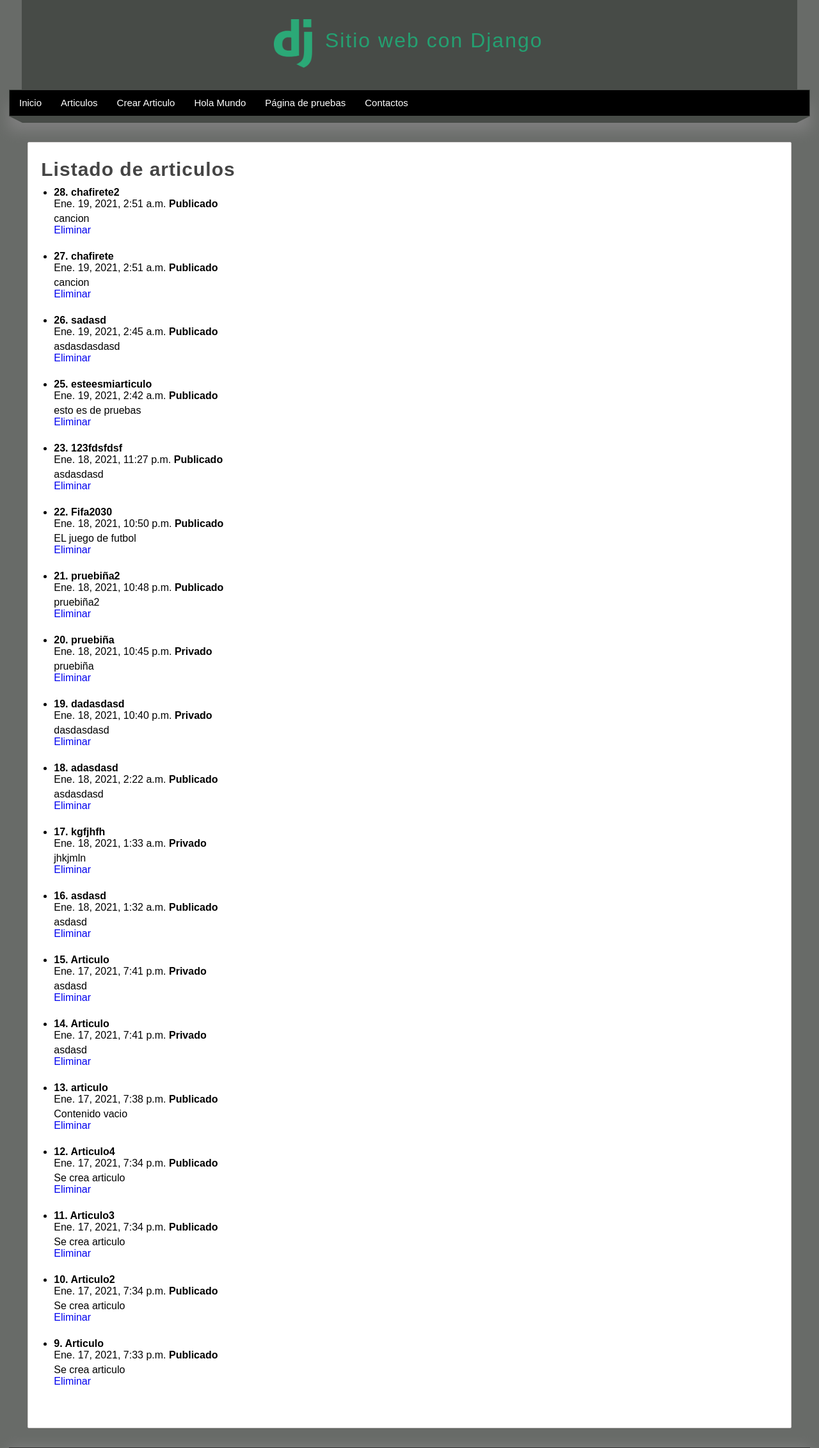
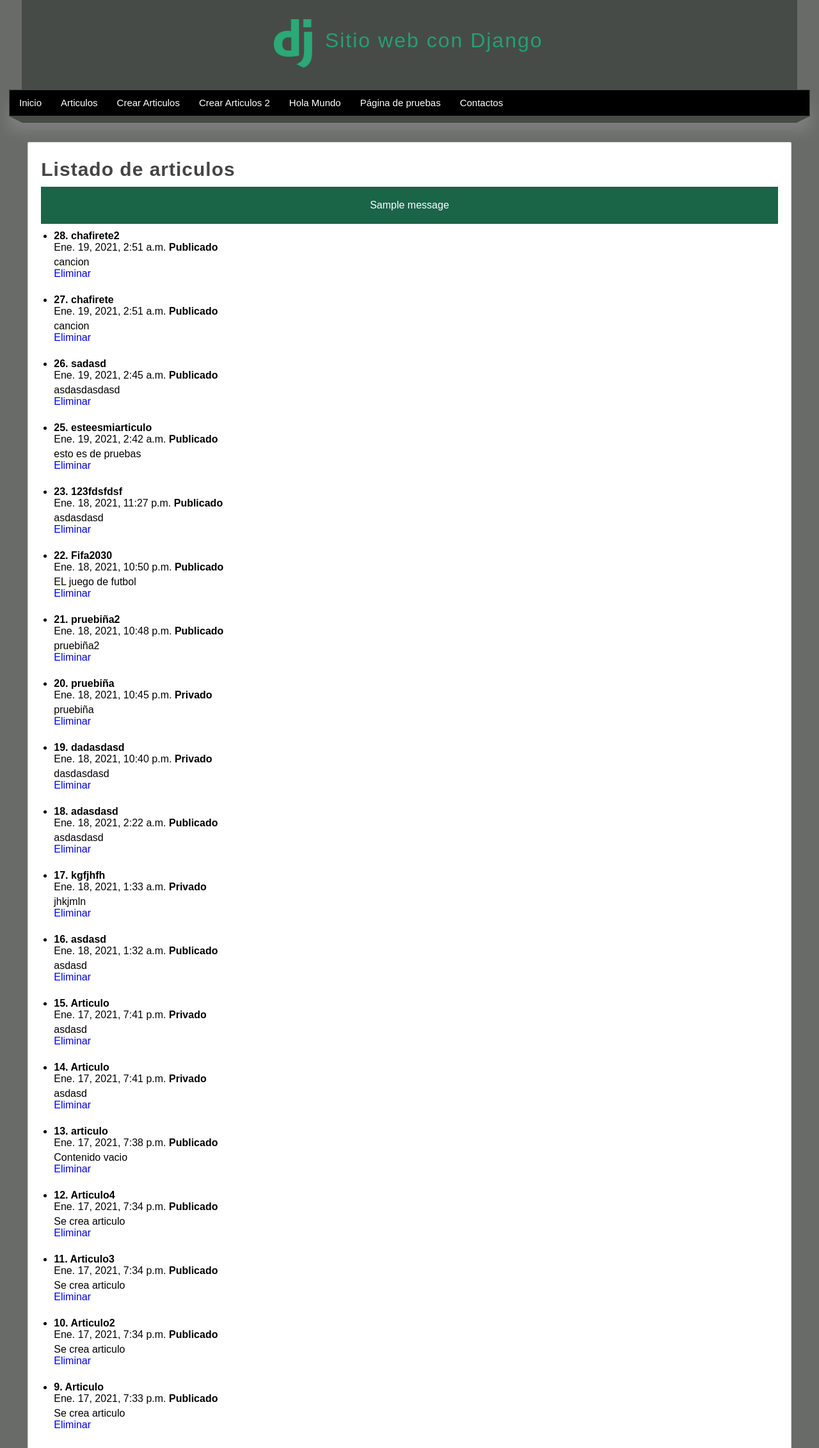
Before and after one commit to Alcogu/Master-Python, a Django app: page /articulos/ in a window 1280 px wide. Shown: the top 2264 px of the page at 64% size. Run offline with Django 3.2, Linux system fonts and the light colour scheme; data comes from the database, SQL or seed files in the repository; both versions use the stored data as it was after the commit; tables that the repository leaves empty hold one stand-in row (values such as "Sample post"); one stand-in notice (Sample message) is shown.

Commit message:
pruebas css
previo a pruebas CSS

```diff
--- a/22-Django/AprendiendoDjango/urls.py
+++ b/22-Django/AprendiendoDjango/urls.py
@@ -37,5 +37,5 @@ urlpatterns = [
     path('borrar-articulo/<int:id>', views.borrar_articulo, name="borrar"),
     path('save-article/', views.save_article, name="save"),
     path('create-article/', views.create_article, name="create"),
-    path('create-full-article', views.create_article, name="create_full")
+    path('create-full-article/', views.create_full_article, name="create_full")
 ]
--- a/22-Django/miapp/static/css/styles.css
+++ b/22-Django/miapp/static/css/styles.css
@@ -171,6 +171,18 @@ nav ul li a:hover{
     transition: 300ms all;
 }
 
+.rojo{
+    color: red;
+}
+
+.message{
+    padding: 20px;
+    background:rgb(26, 100, 72);
+    color: white;
+    text-align:center;
+    margin-bottom: 10px;
+}
+
 .box form input[type="submit"]:hover,
 .box form input[type="button"]:hover,
 .box form button:hover{
--- a/22-Django/miapp/templates/articulos.html
+++ b/22-Django/miapp/templates/articulos.html
@@ -5,6 +5,14 @@
 {% block content %}
 
 <h1 class="title">Listado de articulos</h1>
+
+{% if messages %}
+    {% for message in messages%}
+        <div class="message">
+            {{message}}
+        </div>
+    {% endfor %}
+{% endif %}
 
     <ul>
     {% for articulo in articulos %}
--- a/22-Django/miapp/templates/create_full_article.html
+++ b/22-Django/miapp/templates/create_full_article.html
@@ -5,6 +5,12 @@
 {% block content %}
 
 <h1 class="title">Formularios en Django</h1>
+
+{% if form.errors %}
+    <strong class="rojo">
+    Hay errores en el Formulario
+    </strong>
+{% endif %}
 
 <form action="" method="POST">
 
--- a/22-Django/miapp/templates/layout.html
+++ b/22-Django/miapp/templates/layout.html
@@ -36,7 +36,10 @@
                 <a href="{% url 'articulos' %}">Articulos</a>
             </li>
             <li>
-                <a href="{% url 'create' %}">Crear Articulo</a>
+                <a href="{% url 'create' %}">Crear Articulos</a>
+            </li>
+            <li>
+                <a href="{% url 'create_full' %}">Crear Articulos 2</a>
             </li>
             <li>
                 <a href="{% url 'hola_mundo' %}">Hola Mundo</a>
--- a/22-Django/miapp/views.py
+++ b/22-Django/miapp/views.py
@@ -2,6 +2,7 @@ from django.shortcuts import render, HttpResponse, redirect
 from miapp.models import Article
 from django.db.models import Q
 from miapp.forms import FormArticle
+from django.contrib import messages
 
 #MVC = Modelo vista controlador ->  Acciones(metodos)
 #MVT = modelo vista template->      Acciones(Metodos)
@@ -103,7 +104,32 @@ def create_article(request):
 
 def create_full_article(request):
 
-    formulario = FormArticle()
+    if request.method == 'POST':
+
+        formulario = FormArticle(request.POST)
+
+        if formulario.is_valid():
+            data_form = formulario.cleaned_data
+
+            title = data_form.get('title')
+            content = data_form['content']
+            public = data_form['public']
+
+            articulo = Article(
+                title = title,
+                content = content,
+                public = public
+            )
+            articulo.save()
+
+            #Crear mensaje FLash (sesion que solo se muestra 1 vez)
+            messages.success(request, f'Has creado el articulo correctamente el articulo {articulo.id}')
+
+            return redirect('articulos')
+            #return HttpResponse(articulo.title + ' ' + articulo.content + ' ' + str(articulo.public))
+
+    else:
+        formulario = FormArticle()
 
     return render(request, 'create_full_article.html',{
         'form': formulario
```
Also changed, not shown: 22-Django/miapp/forms.py (+23 -2 lines), 22-Django/db.sqlite3, 22-Django/miapp/static/css/styles box.css (added).
